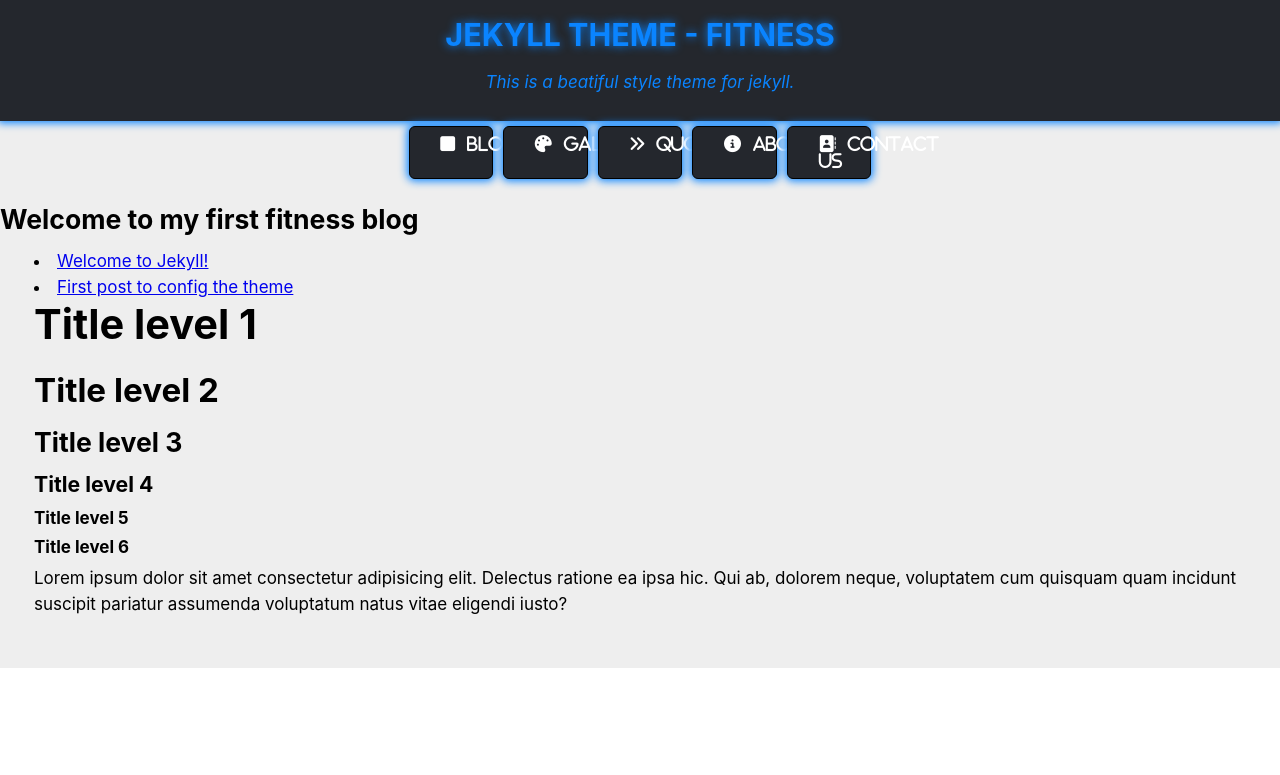
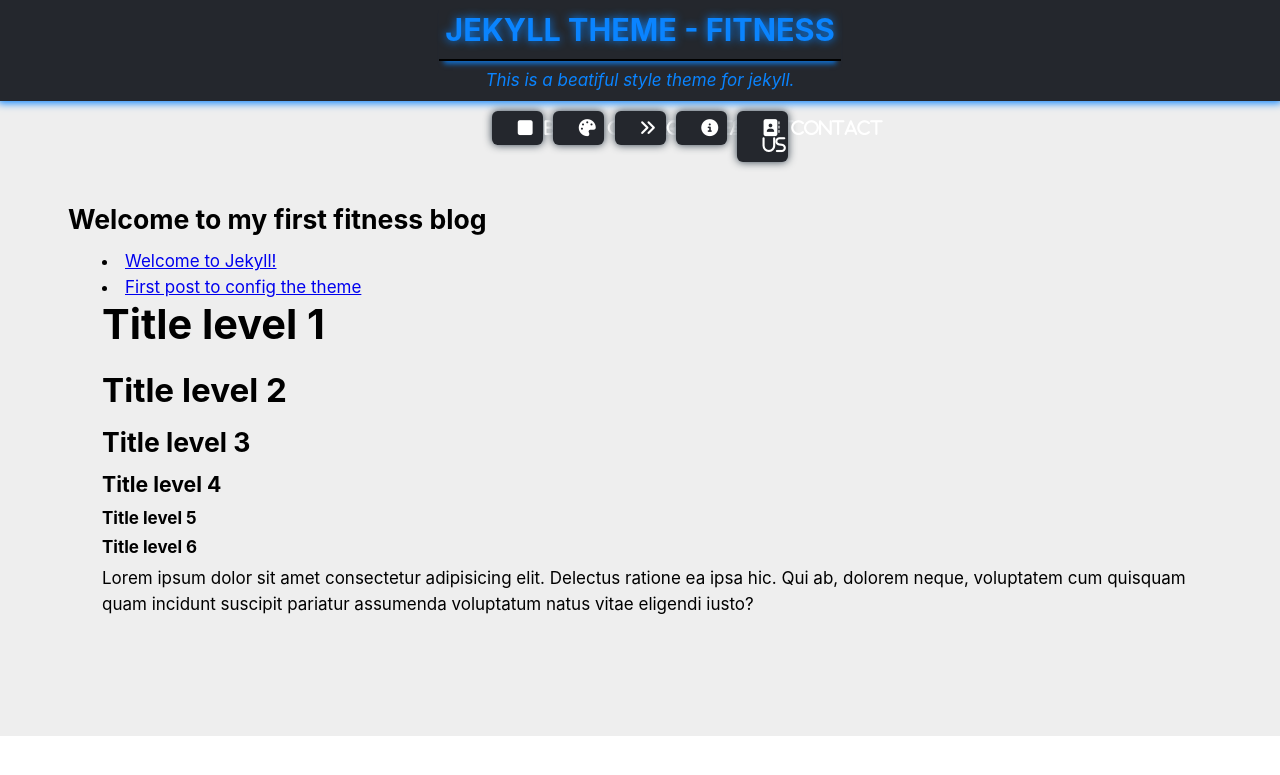
Before and after one commit to MiroMutti/jekyll-theme-fitness, a Jekyll site: the page built from index.html, in a window 1280 px wide. Shown: the top 775 px of the page. Built offline with Jekyll 4.4.1, drawn with Linux system fonts in a browser that asks for light colours; nearby versions of some CDN libraries; library files that are not in the unit come from our copies.

Commit message:
Commit changes before creating pages

```diff
--- a/css/layout.css
+++ b/css/layout.css
@@ -3,5 +3,6 @@
 }
 
 .site-content {
+    padding: var(--spacing-site, 4rem);
     padding-top: 12rem;
 }
--- a/css/navigation.css
+++ b/css/navigation.css
@@ -9,35 +9,34 @@
 
 .navigation ul {
     padding: 0;
-    margin: 0;
+    margin: 0.3rem auto;
 }
 
 .navigation li {
     list-style: none outside;
-    padding: 0.5rem 8em;
-    margin: 0.2rem 0;
-    background: #24272D;
-    border: 1px solid black;
-    border-radius: 6px;
-    box-shadow: 0px 0px 8px 2px rgba(10, 132, 255,1);
 }
 
-.navigation li:hover {
-    background: rgb(8, 154, 255);
-    border-color:white;
+.navigation li a:before {
+    margin-right: 0.7em;
+
 }
 
 .navigation li a {
     display: block;
     text-decoration: none;
-    color: white;
+    color: #fff;
     margin: 0 auto;
+    padding: 0.5rem 8em;
+    margin: 0.3rem 0;
+    background: #24272D;
+    border-radius: 6px;
+    box-shadow: 0px 0px 8px 0px rgb(48, 61, 73);
 
 }
 
-.navigation li a:before {
-    margin-right: 0.7em;
-
+.navigation li a:hover {
+    background: rgb(8, 154, 255);
+    color:#24272D;
 }
 
 #nav-main-toggle{
@@ -78,7 +77,11 @@
     }
     .navigation ul { display: flex; }
     .navigation li {
-        padding: 0.5rem 1.8rem;
+        padding: 0;
         margin: 0.3rem 0.3rem;
     }
+    .navigation li a {
+        margin: 0;
+        padding: 0.5rem 1.5rem;
+    }
 }
--- a/css/site-header.css
+++ b/css/site-header.css
@@ -19,10 +19,13 @@
     font-size: 1.8em;
     font-weight: 700;
     text-transform: uppercase;
-    padding: 0.7rem;
+    padding: 0.4rem;
+    border-bottom: 2px solid #000;
+    box-shadow: 0px 8px 5px -5px rgba(10, 132, 255,0.75);
     text-shadow: 0 0 10px rgba(10, 132, 255,1);
 }
 
-.site-description {
+p.site-description  {
     font-style: italic;
+    padding: 0.4rem 0;
 }
```
